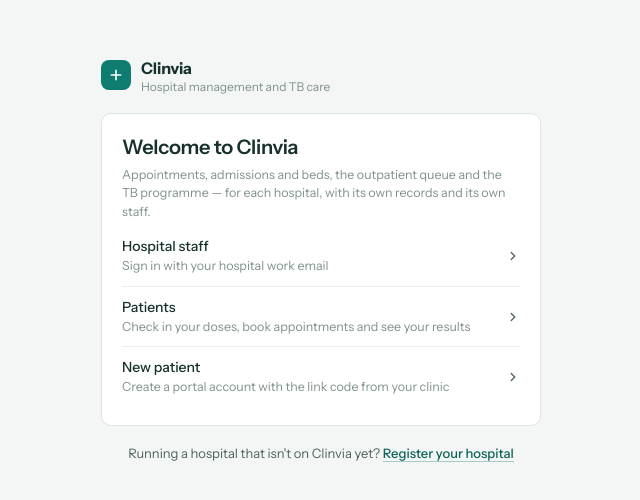
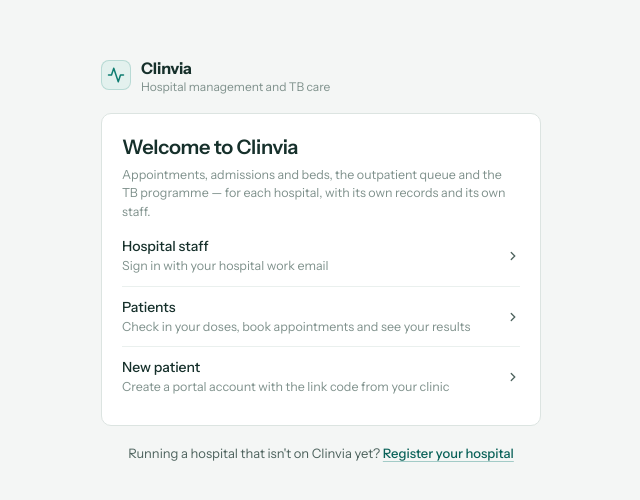
Before and after one commit to Dapper434/Clinvia, a React (Vite) app in the folder frontend/: page /welcome in a window 1280 px wide. Shown: the part 140-640 px from the top of the page, without its empty margins (319-959 px from the left). Built offline with nearby package versions, Linux system fonts and the light colour scheme; no server answers.

Commit message:
Use the original pulse-line mark for the logo

```diff
--- a/frontend/src/components/ui/icons.jsx
+++ b/frontend/src/components/ui/icons.jsx
@@ -10,7 +10,8 @@ export const Close = () => <S width="18" height="18" viewBox="0 0 24 24" strokeW
 export const Left = () => <S width="14" height="14" viewBox="0 0 24 24" strokeWidth="2.2" strokeLinecap="round"><path d="M15 18l-6-6 6-6" /></S>
 export const Right = () => <S width="14" height="14" viewBox="0 0 24 24" strokeWidth="2.2" strokeLinecap="round"><path d="M9 6l6 6-6 6" /></S>
 export const Menu = () => <S width="16" height="16" viewBox="0 0 24 24" strokeWidth="2" strokeLinecap="round"><path d="M4 7h16M4 12h16M4 17h16" /></S>
-export const Mark = () => <S width="16" height="16" viewBox="0 0 24 24" stroke="#fff" strokeWidth="2.4" strokeLinecap="round"><path d="M12 5v14M5 12h14" /></S>
+// Clinvia's pulse-line mark, the same as the favicon.
+export const Mark = () => <S width="18" height="18" viewBox="0 0 24 24" strokeWidth="2" strokeLinecap="round" strokeLinejoin="round"><path d="M22 12h-4l-3 9L9 3l-3 9H2" /></S>
 
 const N = (props) => <S width="17" height="17" viewBox="0 0 24 24" strokeWidth="1.8" {...props} />
 export const NavDashboard = () => <N><rect x="3" y="3" width="7" height="9" rx="1.5" /><rect x="14" y="3" width="7" height="5" rx="1.5" /><rect x="14" y="12" width="7" height="9" rx="1.5" /><rect x="3" y="16" width="7" height="5" rx="1.5" /></N>
--- a/frontend/src/styles/clinvia.css
+++ b/frontend/src/styles/clinvia.css
@@ -17,7 +17,7 @@
 .cv .app{display:grid;grid-template-columns:232px 1fr;min-height:100vh}
 .cv .side{background:var(--surface);border-right:1px solid var(--line);padding:20px 14px;display:flex;flex-direction:column;gap:22px;position:sticky;top:0;height:100vh;overflow-y:auto}
 .cv .brand{display:flex;align-items:center;gap:10px;padding:0 8px;text-decoration:none}
-.cv .brand-mark{width:30px;height:30px;border-radius:8px;background:var(--teal);display:grid;place-items:center;flex-shrink:0}
+.cv .brand-mark{width:30px;height:30px;border-radius:8px;background:var(--teal-wash);border:1px solid rgba(14,124,112,.2);color:var(--teal);display:grid;place-items:center;flex-shrink:0}
 .cv .brand b{font-size:16px;letter-spacing:-.01em}
 .cv .brand small{display:block;color:var(--ink-3);font-size:12px;line-height:1.2}
 .cv .nav-group p{font-size:12px;color:var(--ink-3);padding:0 10px 6px;font-weight:500}
```
